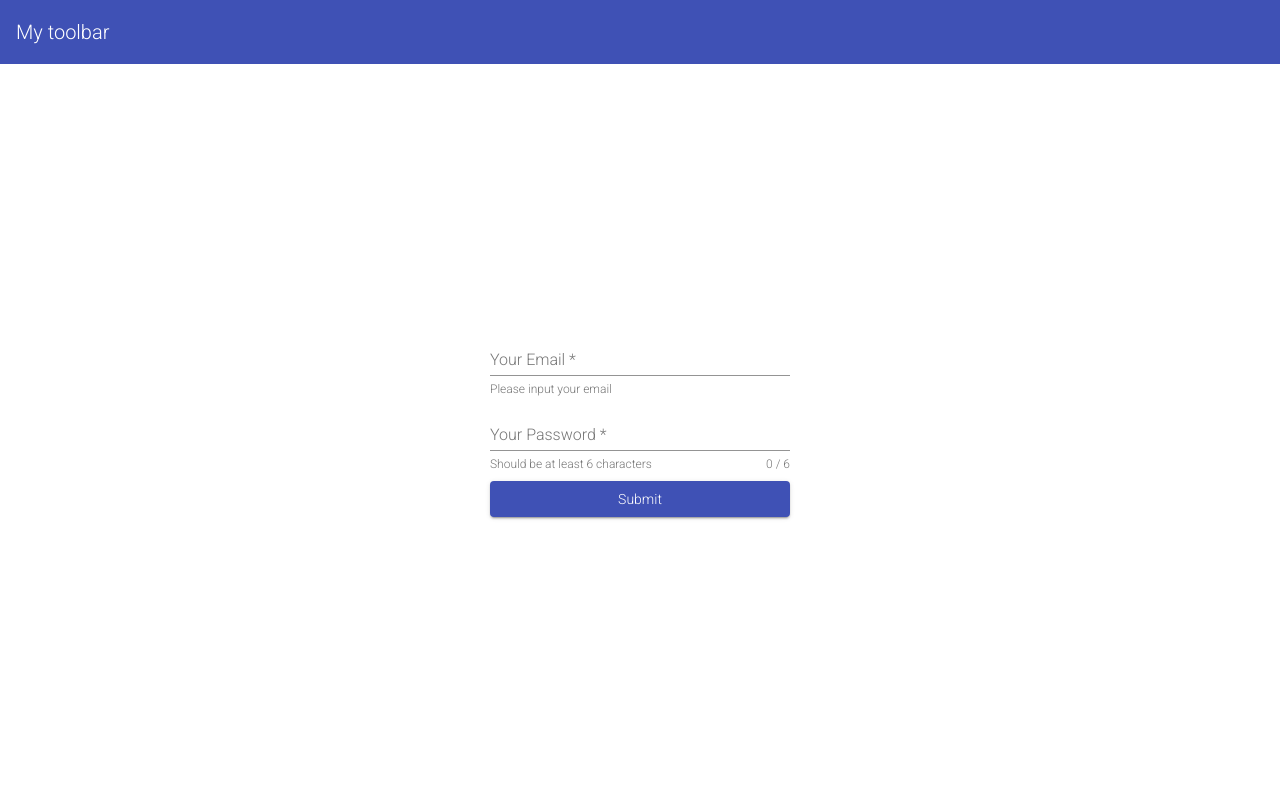
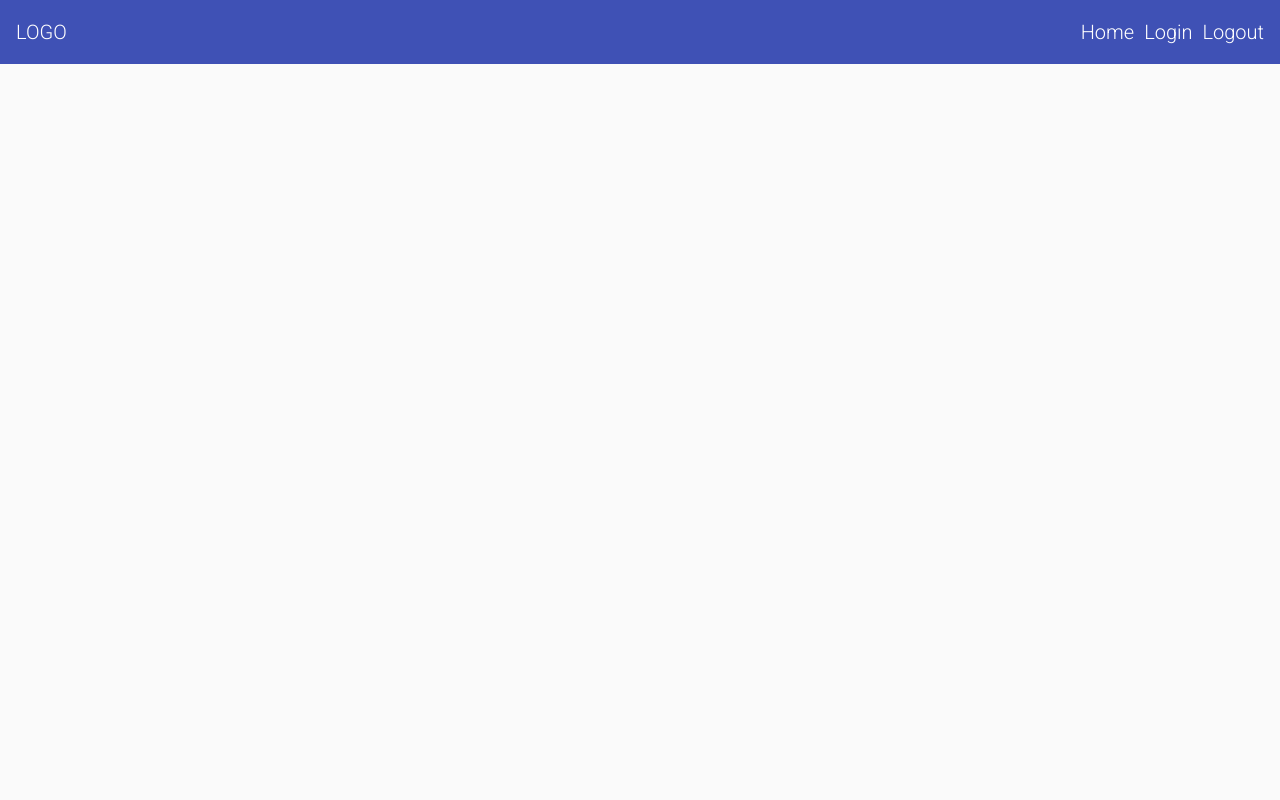
Before and after one commit to TekSoftOne/chat-angular, an Angular app: page / in a window 1280 px wide. Shown: the top 800 px of the page. Built offline with nearby package versions, Linux system fonts and the light colour scheme.

Commit message:
added menu bar both mobile and desktop

```diff
--- a/src/app/app.component.html
+++ b/src/app/app.component.html
@@ -1,7 +1,27 @@
 <mat-sidenav-container>
-  <mat-sidenav #sideNav role="navigation">Sidenav content</mat-sidenav>
+  <mat-sidenav #sideNav role="navigation">
+    <mat-nav-list>
+      <a mat-list-item routerLink="/">Home</a>
+      <a mat-list-item routerLink="/login">Login</a>
+      <a mat-list-item routerLink="/logout">Logout</a>
+    </mat-nav-list>
+  </mat-sidenav>
   <mat-sidenav-content>
-    <mat-toolbar color="primary">My toolbar</mat-toolbar>
+    <mat-toolbar color="primary">
+      <div fxHide.gt-xs>
+        <button mat-icon-button (click)="sideNav.toggle()">
+          <mat-icon>menu</mat-icon>
+        </button>
+      </div>
+      <div>LOGO</div>
+      <div fxFlex fxLayoutAlign="flex-end" fxHide.xs>
+        <ul fxLayout class="ts-menu" fxLayoutGap="10px">
+          <li><a routerLink="/">Home</a></li>
+          <li><a routerLink="/login">Login</a></li>
+          <li><a routerLink="/logout">Logout</a></li>
+        </ul>
+      </div>
+    </mat-toolbar>
     <main>
       <router-outlet></router-outlet>
     </main>
--- a/src/app/app.component.scss
+++ b/src/app/app.component.scss
@@ -14,3 +14,22 @@ mat-form-field {
 #form-login {
   flex: 1;
 }
+
+.ts-menu {
+  list-style: none;
+
+  a {
+    text-decoration: none;
+    color: white;
+  }
+}
+
+mat-sidenav-container,
+mat-sidenav,
+mat-sidenav-content {
+  height: 100%;
+}
+
+mat-sidenav {
+  width: 250px;
+}
--- a/src/app/app.component.ts
+++ b/src/app/app.component.ts
@@ -10,7 +10,6 @@ export class AppComponent {
   title = 'chat-angular';
   password: string;
   email: string;
-  openSideNav = false;
   public onSubmit(form: NgForm): void {
     if (form.valid) {
       console.log('submitted success!');
--- a/src/index.html
+++ b/src/index.html
@@ -1,12 +1,19 @@
-<!doctype html>
+<!DOCTYPE html>
 <html lang="en">
   <head>
-  <meta charset="utf-8">
+    <meta charset="utf-8" />
     <title>ChatAngular</title>
-  <base href="/">
-  <meta name="viewport" content="width=device-width, initial-scale=1">
-  <link rel="icon" type="image/x-icon" href="favicon.ico">
-  <link href="https://fonts.googleapis.com/css2?family=Roboto:wght@100;300&display=swap" rel="stylesheet">
+    <base href="/" />
+    <meta name="viewport" content="width=device-width, initial-scale=1" />
+    <link rel="icon" type="image/x-icon" href="favicon.ico" />
+    <link
+      href="https://fonts.googleapis.com/css2?family=Roboto:wght@100;300&display=swap"
+      rel="stylesheet"
+    />
+    <link
+      href="https://fonts.googleapis.com/icon?family=Material+Icons"
+      rel="stylesheet"
+    />
   </head>
   <body>
     <app-root></app-root>
--- a/src/styles.scss
+++ b/src/styles.scss
@@ -1,8 +1,10 @@
 /* You can add global styles to this file, and also import other style files */
-@Import '~@angular/material/prebuilt-themes/indigo-pink.css';
+@import "~@angular/material/prebuilt-themes/indigo-pink.css";
 
-html, body {
-  font-family: 'Roboto', sans-serif;
+html,
+body {
+  font-family: "Roboto", sans-serif;
+  height: 100%;
 }
 
 body {
```
Also changed, not shown: src/app/app.module.ts (+4 -6 lines), src/app/material.module.ts (+7 -0 lines). Lines whose indentation alone changed are shown as unchanged.
